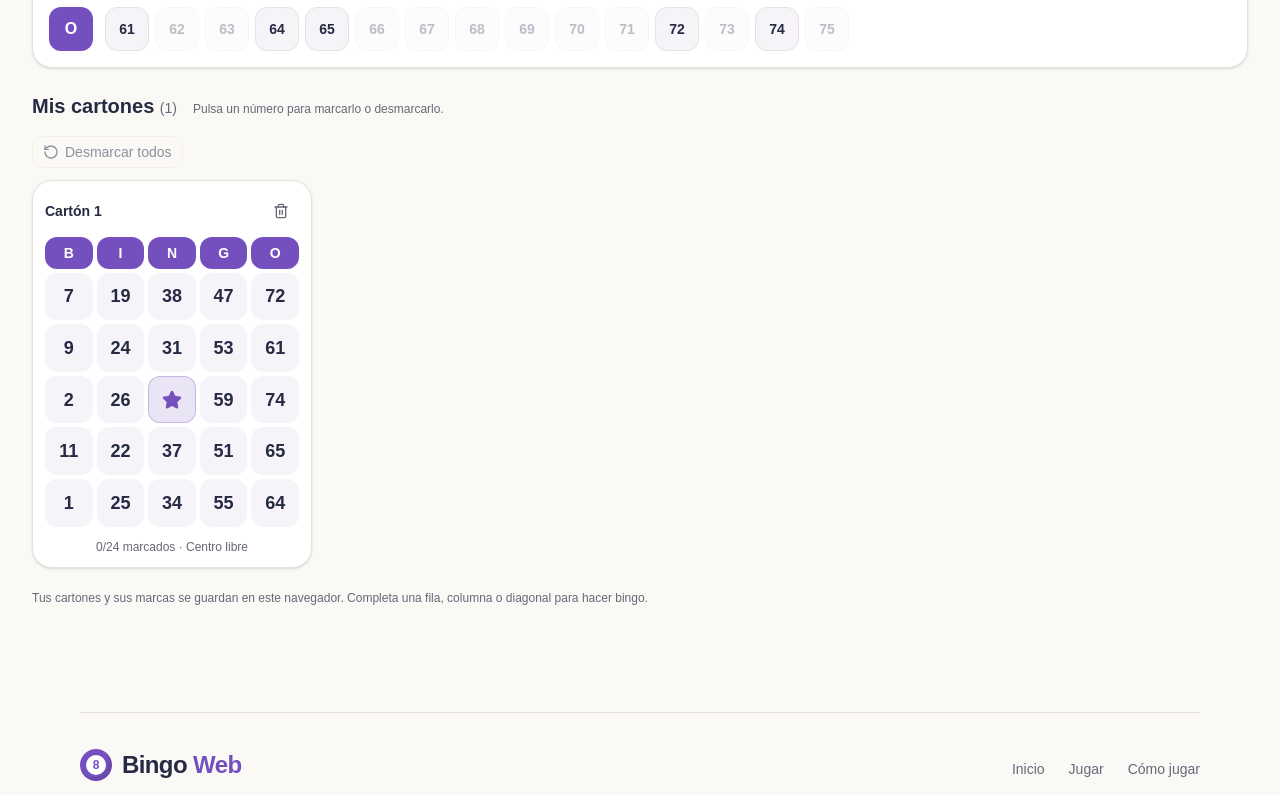
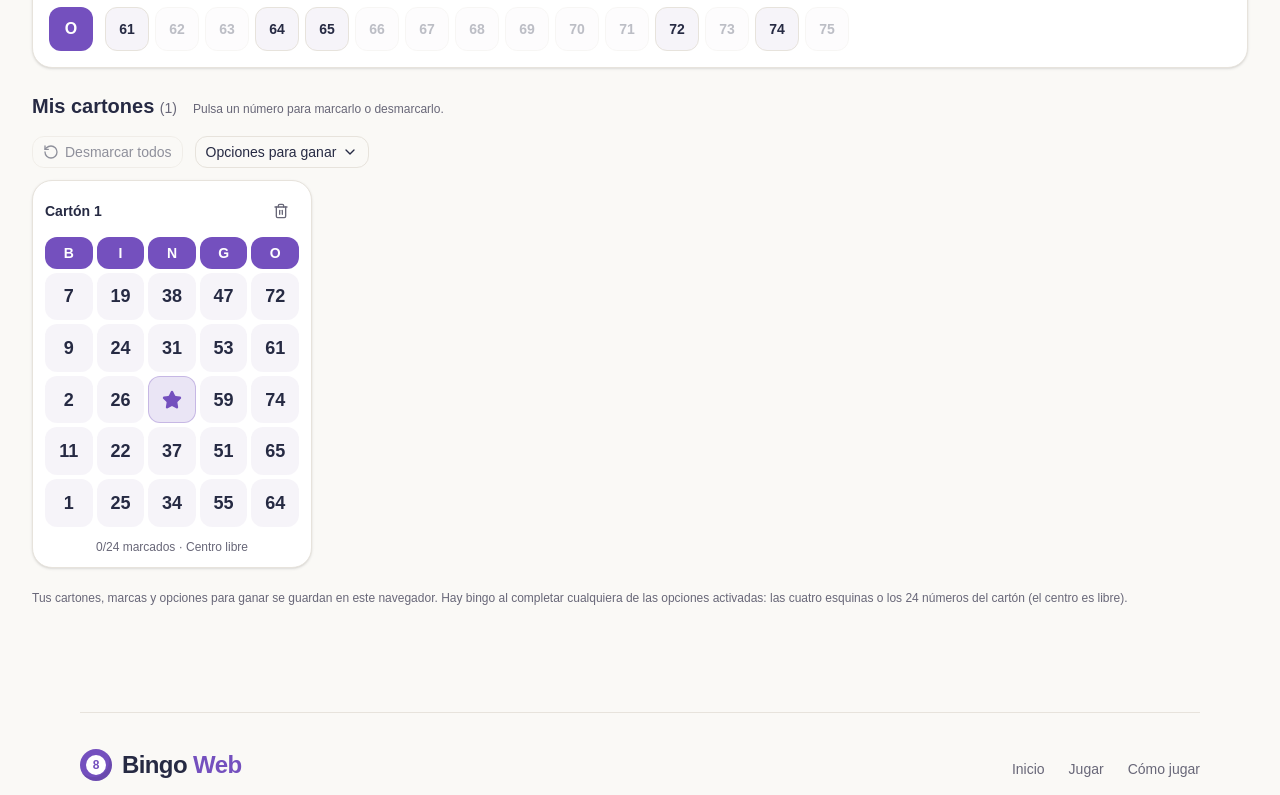
Before and after one commit to 20luis1angel7-creator/My-Bingo, a Next.js app: page /jugar in a window 1280 px wide. Shown: the part 660-1455 px from the top of the page. Built offline with nearby package versions, Linux system fonts and the light colour scheme.

Commit message:
agregue ganar con carton lleno y esquina

```diff
--- a/src/features/game/components/bingo-game.tsx
+++ b/src/features/game/components/bingo-game.tsx
@@ -1,19 +1,28 @@
 "use client";
 
 import { useState } from "react";
-import { Plus, RotateCcw } from "lucide-react";
+import { ChevronDown, Plus, RotateCcw } from "lucide-react";
 import { Button } from "@/components/ui/button";
 import { useBingo } from "../use-bingo";
-import { winningCells } from "../engine";
+import { DEFAULT_WIN_MODES, winningCells } from "../engine";
 import { PlayingCard } from "./playing-card";
 import { ManualCard } from "./manual-card";
 import { NumberBoard } from "./number-board";
 import { CardScanner } from "./card-scanner";
 
 export function BingoGame() {
-  const { collection, notice, toggle, add, remove, clearMarks, toggleAll } =
-    useBingo();
+  const {
+    collection,
+    notice,
+    toggle,
+    add,
+    remove,
+    clearMarks,
+    toggleAll,
+    setWinModes,
+  } = useBingo();
   const [manual, setManual] = useState(false);
+  const [optionsOpen, setOptionsOpen] = useState(false);
   const [scanned, setScanned] = useState<string[]>([]);
   const [message, setMessage] = useState("");
   if (!collection)
@@ -22,6 +31,7 @@ export function BingoGame() {
         Preparando tus cartones…
       </p>
     );
+  const winModes = collection.winModes ?? DEFAULT_WIN_MODES;
   return (
     <div>
       {notice && (
@@ -88,11 +98,12 @@ export function BingoGame() {
             ({collection.cards.length})
           </span>
         </h2>
+
         <p className="text-xs text-muted-foreground">
           Pulsa un número para marcarlo o desmarcarlo.
         </p>
       </div>
-      <div className="mb-3 flex items-center gap-3">
+      <div className="mb-3 flex flex-wrap items-center gap-3">
         <Button
           type="button"
           variant="outline"
@@ -107,6 +118,68 @@ export function BingoGame() {
         >
           <RotateCcw aria-hidden="true" /> Desmarcar todos
         </Button>
+        <div
+          className="relative"
+          onKeyDown={(event) => {
+            if (event.key === "Escape") setOptionsOpen(false);
+          }}
+        >
+          <Button
+            type="button"
+            variant="outline"
+            aria-expanded={optionsOpen}
+            aria-controls="win-options"
+            onClick={() => setOptionsOpen((open) => !open)}
+          >
+            Opciones para ganar
+            <ChevronDown
+              aria-hidden="true"
+              className={optionsOpen ? "rotate-180" : ""}
+            />
+          </Button>
+          {optionsOpen && (
+            <fieldset
+              id="win-options"
+              className="absolute left-0 top-full z-10 mt-2 w-60 rounded-xl border bg-background p-3 text-sm shadow-lg"
+            >
+              <legend className="px-1 font-semibold">
+                Opciones para ganar
+              </legend>
+              <div className="flex flex-col gap-3">
+                {(
+                  [
+                    ["corners", "Cuatro esquinas"],
+                    ["full", "Cartón lleno"],
+                  ] as const
+                ).map(([mode, label]) => (
+                  <label
+                    key={mode}
+                    className="flex cursor-pointer items-center gap-2"
+                  >
+                    <input
+                      type="checkbox"
+                      className="size-4 accent-emerald-600"
+                      checked={winModes.includes(mode)}
+                      onChange={(event) =>
+                        setWinModes(
+                          event.target.checked
+                            ? [...winModes, mode]
+                            : winModes.filter((value) => value !== mode),
+                        )
+                      }
+                    />
+                    {label}
+                  </label>
+                ))}
+              </div>
+              {winModes.length === 0 && (
+                <p role="status" className="mt-2 text-xs text-muted-foreground">
+                  Activa una opción para detectar bingo.
+                </p>
+              )}
+            </fieldset>
+          )}
+        </div>
         <p role="status" className="min-w-0 text-sm text-muted-foreground">
           {message}
         </p>
@@ -121,7 +194,7 @@ export function BingoGame() {
             id={id}
             label={`Cartón ${index + 1}`}
             game={game}
-            winners={winningCells(game)}
+            winners={winningCells(game, winModes)}
             onToggle={(number) => toggle(id, number)}
             onRemove={() => {
               remove(id);
@@ -137,8 +210,9 @@ export function BingoGame() {
         </p>
       )}
       <p className="mt-5 text-xs leading-5 text-muted-foreground">
-        Tus cartones y sus marcas se guardan en este navegador. Completa una
-        fila, columna o diagonal para hacer bingo.
+        Tus cartones, marcas y opciones para ganar se guardan en este navegador.
+        Hay bingo al completar cualquiera de las opciones activadas: las cuatro
+        esquinas o los 24 números del cartón (el centro es libre).
       </p>
     </div>
   );
--- a/src/features/game/engine.ts
+++ b/src/features/game/engine.ts
@@ -35,10 +35,20 @@ export const lines = [
   [4, 8, 12, 16, 20],
 ];
 
-export function winningCells(game: Game): number[] {
+export type WinMode = "corners" | "full";
+export const DEFAULT_WIN_MODES: WinMode[] = ["corners", "full"];
+
+export function winningCells(game: Game, modes?: WinMode[]): number[] {
+  const patterns = modes
+    ? modes.map((mode) =>
+        mode === "corners"
+          ? [0, 4, 20, 24]
+          : Array.from({ length: 25 }, (_, i) => i),
+      )
+    : lines;
   return [
     ...new Set(
-      lines
+      patterns
         .filter((line) =>
           line.every(
             (i) => game.card[i] === null || game.marked.includes(game.card[i]!),
@@ -111,7 +121,11 @@ export function isGame(value: unknown): value is Game {
 }
 
 export type SavedCard = { id: string; game: Game };
-export type CardCollection = { version: 3; cards: SavedCard[] };
+export type CardCollection = {
+  version: 3;
+  cards: SavedCard[];
+  winModes?: WinMode[];
+};
 
 export function restoreCollection(value: unknown): CardCollection | null {
   if (
@@ -122,6 +136,14 @@ export function restoreCollection(value: unknown): CardCollection | null {
   ) {
     const collection = value as CardCollection;
     if (!Array.isArray(collection.cards)) return null;
+    if (
+      collection.winModes !== undefined &&
+      (!Array.isArray(collection.winModes) ||
+        collection.winModes.some(
+          (mode) => mode !== "corners" && mode !== "full",
+        ))
+    )
+      return null;
     const ids = new Set<string>();
     for (const entry of collection.cards) {
       if (
--- a/src/features/game/use-bingo.ts
+++ b/src/features/game/use-bingo.ts
@@ -11,6 +11,7 @@ import {
   STORAGE_KEY,
   type Game,
   type CardCollection,
+  type WinMode,
 } from "./engine";
 
 // randomUUID is unavailable on some phones when using a local HTTP address.
@@ -29,6 +30,7 @@ type Action =
   | { type: "add"; game: Game; id: string }
   | { type: "remove"; id: string }
   | { type: "clear-marks" }
+  | { type: "win-modes"; modes: WinMode[] }
   | { type: "toggle-all"; number: number }
   | { type: "notice"; notice: string }
   | { type: "toggle"; id: string; number: number };
@@ -37,6 +39,11 @@ function reducer(state: State, action: Action): State {
   if (action.type === "load")
     return { collection: action.collection, notice: action.notice };
   if (!state.collection) return state;
+  if (action.type === "win-modes")
+    return {
+      ...state,
+      collection: { ...state.collection, winModes: action.modes },
+    };
   if (action.type === "toggle-all")
     return {
       ...state,
@@ -115,5 +122,6 @@ export function useBingo() {
     remove: (id: string) => dispatch({ type: "remove", id }),
     toggleAll: (number: number) => dispatch({ type: "toggle-all", number }),
     clearMarks: () => dispatch({ type: "clear-marks" }),
+    setWinModes: (modes: WinMode[]) => dispatch({ type: "win-modes", modes }),
   };
 }
--- a/tests/game.mjs
+++ b/tests/game.mjs
@@ -8,6 +8,34 @@ import {
   lines,
   restoreGame,
 } from "../.test-build/engine.js";
+
+test("selected win modes detect corners and full cards independently", () => {
+  const game = createGame();
+  const corners = [0, 4, 20, 24];
+  const marked = corners.map((i) => game.card[i]);
+  const cornerGame = { ...game, marked };
+  assert.deepEqual(winningCells(cornerGame, ["corners"]), corners);
+  assert.deepEqual(winningCells(cornerGame, ["full"]), []);
+  assert.deepEqual(winningCells(cornerGame, []), []);
+  assert.deepEqual(
+    winningCells({ ...game, marked: marked.slice(1) }, ["corners"]),
+    [],
+  );
+  const full = { ...game, marked: game.card.filter((n) => n !== null) };
+  assert.equal(winningCells(full, ["full"]).length, 25);
+  assert.equal(winningCells(full, ["corners", "full"]).length, 25);
+  assert.deepEqual(
+    winningCells({ ...full, marked: full.marked.slice(1) }, ["full"]),
+    [],
+  );
+  assert.deepEqual(
+    winningCells({ ...game, marked: game.card.slice(0, 5) }, [
+      "corners",
+      "full",
+    ]),
+    [],
+  );
+});
 
 test("generated cards have a free center, 24 unique numbers and correct column ranges", () => {
   for (let i = 0; i < 200; i++) {
```
